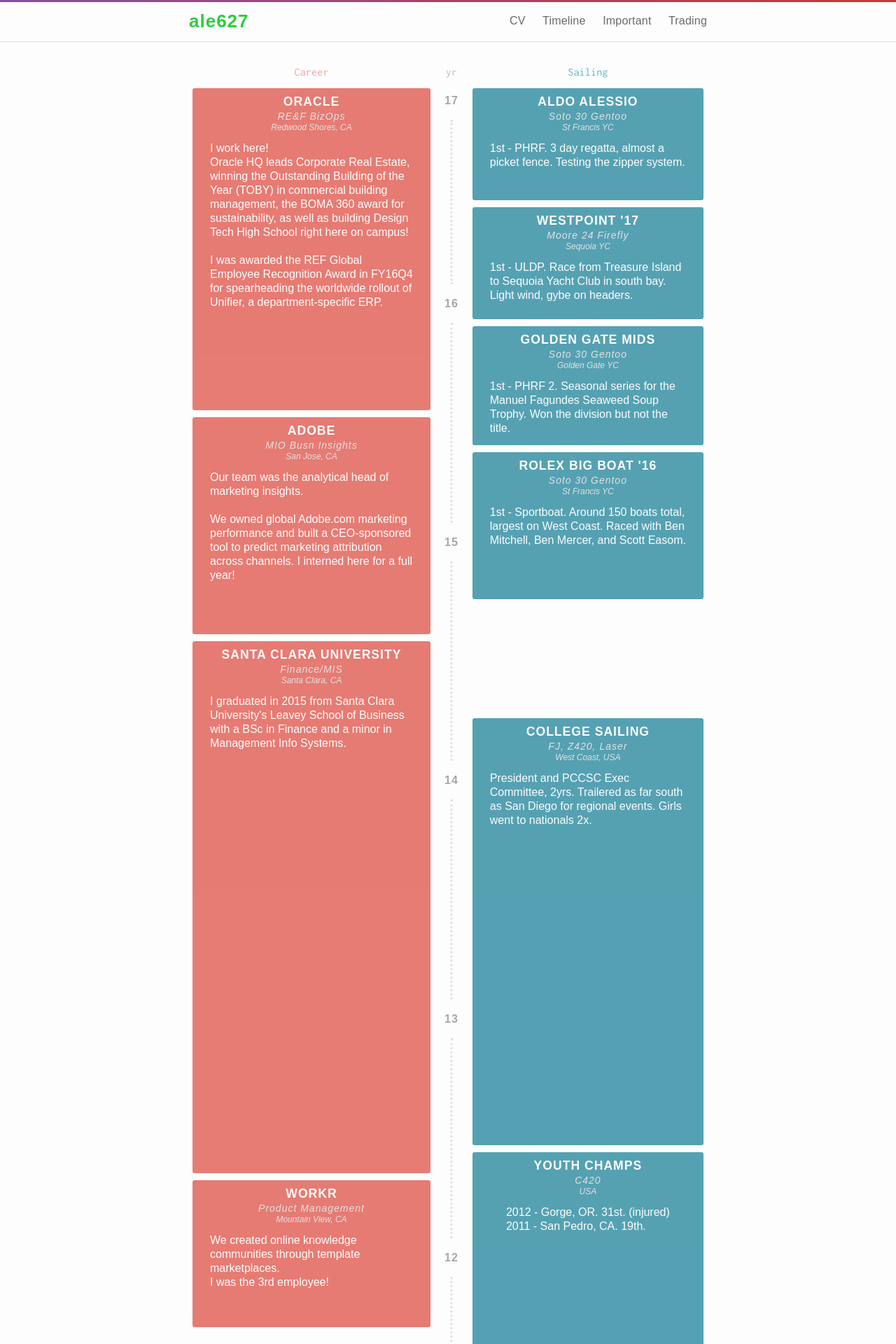
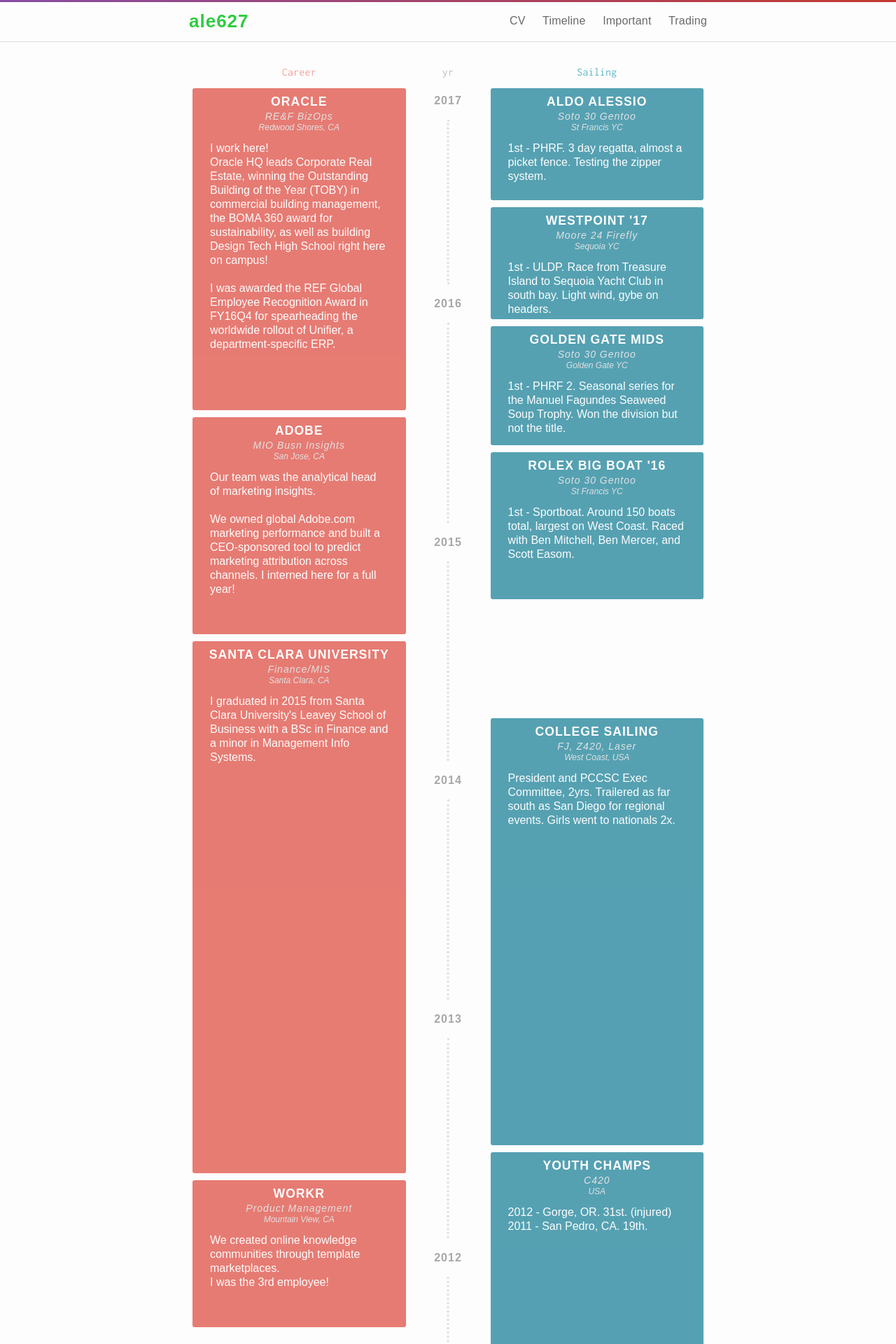
Before and after one commit to ale627/ale627.github.io, a Jekyll site: the page built from b-timeline.md, in a window 1280 px wide. Shown: the top 1920 px of the page at 70% size. Built offline with Jekyll 4.4.1, drawn with Linux system fonts in a browser that asks for light colours; some web fonts are replaced.

Commit message:
responsive yr

```diff
--- a/_layouts/timeline.html
+++ b/_layouts/timeline.html
@@ -22,19 +22,19 @@
             </div>
             <div class="location">Redwood Shores, CA
             </div>
-            <div class="detail">
+            <div class="detail text">
                 I work here!
                 </br>
                 Oracle HQ leads Corporate Real Estate, winning the Outstanding Building of the Year (TOBY) in commercial building management, the BOMA 360 award for sustainability, as well as building Design Tech High School right here on campus!
                 </br></br>
                 I was awarded the REF Global Employee Recognition Award in FY16Q4 for spearheading the worldwide rollout of Unifier, a department-specific ERP.
             </div>
-            <div class="shorter">
+            <div class="shorter text">
                 Oracle leads Corporate Real Estate!  See: TOBY, BOMI, Design Tech HS.  I work here!
                 </br>
                 I was awarded the REF Global Employee Recognition Award in FY16Q4.
             </div>
-            <div class="summary">I work here!</div>
+            <div class="summary text">I work here!</div>
         </div>
 
         <div class="aa content adobe">Adobe
@@ -42,15 +42,15 @@
             </div>
             <div class="location">San Jose, CA
             </div>
-            <div class="detail">
+            <div class="detail text">
                 Our team was the analytical head of marketing insights.
                 </br></br>
                 We owned global Adobe.com marketing performance and built a CEO-sponsored tool to predict marketing attribution across channels.  I interned here for a full year!
             </div>
-            <div class="shorter">
+            <div class="shorter text">
                 Our team reported on Adobe.com and built MMX, a predictive analytics tool.  I interned here for a full year!
             </div>
-            <div class="summary">I interned here for a full year!</div>
+            <div class="summary text">I interned here for a full year!</div>
         </div>
 
 <div class="aa content scu">Santa Clara University
@@ -58,13 +58,13 @@
             </div>
             <div class="location">Santa Clara, CA
             </div>
-            <div class="detail">
+            <div class="detail text">
                 I graduated in 2015 from Santa Clara University's Leavey School of Business with a BSc in Finance and a minor in Management Info Systems.
             </div>
-            <div class="shorter">
+            <div class="shorter text">
                 Graduated 2015 with Finance/MIS from SCU Leavey Business School.
             </div>
-            <div class="summary">'15 LSB Finance/MIS.</div>
+            <div class="summary text">'15 LSB Finance/MIS.</div>
         </div>
 
         <div class="aa content workr">Workr
@@ -72,13 +72,13 @@
             </div>
             <div class="location">Mountain View, CA
             </div>
-            <div class="detail">
+            <div class="detail text">
                 We created online knowledge communities through template marketplaces. </br> I was the 3rd employee!
             </div>
-            <div class="shorter">
+            <div class="shorter text">
                 We created online knowledge communities through template marketplaces.  I was the 3rd employee!
             </div>
-            <div class="summary">I was the 3rd employee!</div>
+            <div class="summary text">I was the 3rd employee!</div>
         </div>
 
         <div class="workr-kyc-gap"></div>
@@ -86,24 +86,50 @@
         <div class="aa content kyc">Kaneohe Yacht Club
             <div class="type">Sailing Instruction</div>
             <div class="location">Kaneohe, HI</div>
-            <div class="detail">Advanced Race coaching</div>
-            <div class="shorter">Advanced Race coaching</div>
-            <div class="summary">I taught sailing here!</div>
+            <div class="detail text">Advanced Race coaching</div>
+            <div class="shorter text">Advanced Race coaching</div>
+            <div class="summary text">I taught sailing here!</div>
         </div>
 
     </div>
 
 
     <div class="date column">yr
-        <div class="year content current">17</div>
-        <div class="year content">16</div>
-        <div class="year content">15</div>
-        <div class="year content">14</div>
-        <div class="year content">13</div>
-        <div class="year content">12</div>
-        <div class="year content">11</div>
-        <div class="year content">10</div>
-        <div class="year content">09</div>
+        <div class="year content current detail">2017</div>
+            <div class="year content current shorter">'17</div>
+            <div class="year content current summary">17</div>
+
+        <div class="year content detail">2016</div>
+            <div class="year content shorter">'16</div>
+            <div class="year content summary">16</div>
+
+        <div class="year content detail">2015</div>
+            <div class="year content shorter">'15</div>
+            <div class="year content summary">15</div>
+
+        <div class="year content detail">2014</div>
+            <div class="year content shorter">'14</div>
+            <div class="year content summary">14</div>
+
+        <div class="year content detail">2013</div>
+            <div class="year content shorter">'13</div>
+            <div class="year content summary">13</div>
+
+        <div class="year content detail">2012</div>
+            <div class="year content shorter">'12</div>
+            <div class="year content summary">12</div>
+
+        <div class="year content detail">2011</div>
+            <div class="year content shorter">'11</div>
+            <div class="year content summary">11</div>
+
+        <div class="year content detail">2010</div>
+            <div class="year content shorter">'10</div>
+            <div class="year content summary">10</div>
+
+        <div class="year content detail">2009</div>
+            <div class="year content shorter">'09</div>
+            <div class="year content summary">09</div>
 
     </div>
 
@@ -113,33 +139,33 @@
         <div class="ss content aldo">Aldo Alessio
             <div class="type">Soto 30 Gentoo</div>
             <div class="location">St Francis YC</div>
-            <div class="detail">1st - PHRF.  3 day regatta, almost a picket fence.  Testing the zipper system.</div>
-            <div class="shorter">1st-PHRF</div>
-            <div class="summary">1st</div>
+            <div class="detail text">1st - PHRF.  3 day regatta, almost a picket fence.  Testing the zipper system.</div>
+            <div class="shorter text">1st-PHRF</div>
+            <div class="summary text">1st</div>
         </div>
 
         <div class="ss content westpoint">Westpoint '17
             <div class="type">Moore 24 Firefly</div>
             <div class="location">Sequoia YC</div>
-            <div class="detail">1st - ULDP.  Race from Treasure Island to Sequoia Yacht Club in south bay.  Light wind, gybe on headers.</div>
-            <div class="shorter">1st-ULDP</div>
-            <div class="summary">1st</div>
+            <div class="detail text">1st - ULDP.  Race from Treasure Island to Sequoia Yacht Club in south bay.  Light wind, gybe on headers.</div>
+            <div class="shorter text">1st-ULDP</div>
+            <div class="summary text">1st</div>
         </div>
 
         <div class="ss content gg">Golden Gate Mids
             <div class="type">Soto 30 Gentoo</div>
             <div class="location">Golden Gate YC</div>
-            <div class="detail">1st - PHRF 2.  Seasonal series for the Manuel Fagundes Seaweed Soup Trophy.  Won the division but not the title.</div>
-            <div class="shorter">1st-PHRF2</div>
-            <div class="summary">1st</div>
+            <div class="detail text">1st - PHRF 2.  Seasonal series for the Manuel Fagundes Seaweed Soup Trophy.  Won the division but not the title.</div>
+            <div class="shorter text">1st-PHRF2</div>
+            <div class="summary text">1st</div>
         </div>
 
         <div class="ss content bbs">Rolex Big Boat '16
             <div class="type">Soto 30 Gentoo</div>
             <div class="location">St Francis YC</div>
-            <div class="detail">1st - Sportboat.  Around 150 boats total, largest on West Coast.  Raced with Ben Mitchell, Ben Mercer, and Scott Easom.</div>
-            <div class="shorter">1st-Sportboat</div>
-            <div class="summary">1st</div>
+            <div class="detail text">1st - Sportboat.  Around 150 boats total, largest on West Coast.  Raced with Ben Mitchell, Ben Mercer, and Scott Easom.</div>
+            <div class="shorter text">1st-Sportboat</div>
+            <div class="summary text">1st</div>
         </div>
 
         <div class="bb-college-gap"></div>
@@ -147,11 +173,11 @@
         <div class="ss content college">College Sailing
             <div class="type">FJ, Z420, Laser</div>
             <div class="location">West Coast, USA</div>
-            <div class="detail">
+            <div class="detail text">
                 President and PCCSC Exec Committee, 2yrs.  Trailered as far south as San Diego for regional events.  Girls went to nationals 2x.
             </div>
-            <div class="shorter">President & PCCSC Committee 2yrs.  Girls team nationals 2x.</div>
-            <div class="summary">President & PCCSC Committee 2yrs.</div>
+            <div class="shorter text">President & PCCSC Committee 2yrs.  Girls team nationals 2x.</div>
+            <div class="summary text">President & PCCSC Committee 2yrs.</div>
         </div>
 
         <div class="ss content youths">Youth Champs
@@ -159,9 +185,9 @@
             </div>
             <div class="location">USA
             </div>
-            <div class="detail">2012 - Gorge, OR.  31st. (injured)</br>2011 - San Pedro, CA.  19th.</div>
-            <div class="shorter">2012 - Gorge<br/>2011 - San Pedro</div>
-            <div class="summary">2012<br/>2011</div>
+            <div class="detail text">2012 - Gorge, OR.  31st. (injured)</br>2011 - San Pedro, CA.  19th.</div>
+            <div class="shorter text">2012 - Gorge<br/>2011 - San Pedro</div>
+            <div class="summary text">2012<br/>2011</div>
         </div>
 
         <div class="ss content cisa">CISA
@@ -169,33 +195,33 @@
             </div>
             <div class="location">Long Beach, CA
             </div>
-            <div class="detail">California International Sailing Association.  Attended high performance clinic in 2010.</div>
-            <div class="shorter">High Performance Clinic, 2010.</div>
-            <div class="summary">2010</div>
+            <div class="detail text">California International Sailing Association.  Attended high performance clinic in 2010.</div>
+            <div class="shorter text">High Performance Clinic, 2010.</div>
+            <div class="summary text">2010</div>
         </div>
 
         <div class="ss content bemis">Junior Nationals
             <div class="type">C420</div>
             <div class="location">USA</div>
-            <div class="detail">2011 - Toms River, NJ<br/>2010 - San Diego, CA<br/>2009 - Marblehead, MA</div>
-            <div class="shorter">2011-Tr. 9th.<br/>2010-Sd. 18th.<br/>2009-Mhd. 8th.</div>
-            <div class="summary">2011<br/>2010<br/>2009</div>
+            <div class="detail text">2011 - Toms River, NJ<br/>2010 - San Diego, CA<br/>2009 - Marblehead, MA</div>
+            <div class="shorter text">2011-Tr. 9th.<br/>2010-Sd. 18th.<br/>2009-Mhd. 8th.</div>
+            <div class="summary text">2011<br/>2010<br/>2009</div>
         </div>
 
         <div class="ss content states">Hawai'i States
             <div class="type">C420</div>
             <div class="location">Kaneohe, HI</div>
-            <div class="detail">1st - 2010</br>1st - 2009</div>
-            <div class="shorter">1st-2010</br>1st-2009</div>
-            <div class="summary">1st - 10</br>1st - 09</div>
+            <div class="detail text">1st - 2010</br>1st - 2009</div>
+            <div class="shorter text">1st-2010</br>1st-2009</div>
+            <div class="summary text">1st - 10</br>1st - 09</div>
         </div>
 
         <div class="ss content traps">Traps & Chutes
             <div class="type">C420</div>
             <div class="location">Kaneohe, HI</div>
-            <div class="detail">1st - 2010</br>1st - 2009</br>1st - 2008</br></div>
-            <div class="shorter">1st-2010</br>1st-2009</br>1st-2008</br></div>
-            <div class="summary">1st-08</br>1st-09</br>1st-10</br></div>
+            <div class="detail text">1st - 2010</br>1st - 2009</br>1st - 2008</br></div>
+            <div class="shorter text">1st-2010</br>1st-2009</br>1st-2008</br></div>
+            <div class="summary text">1st-08</br>1st-09</br>1st-10</br></div>
         </div>
 
     </div>
--- a/_sass/timeline.scss
+++ b/_sass/timeline.scss
@@ -3,7 +3,7 @@
   grid-template-areas: "date analytics sailing trading";
   background-color: $background-color;
   //grid-template-columns: 75px 35% 35% 20%;
-  grid-template-columns: 50px 45% 435;
+  grid-template-columns: 42.5% 15% 42.5%;
 
 }
 
@@ -66,9 +66,7 @@
 
 }
 
-
-
-.detail {
+.text {
   font-size: 16px;
   text-transform: none;
   letter-spacing: 0px;
@@ -77,46 +75,32 @@
   text-align: left;
   padding: 10px 15px;
   line-height: 20px;
+}
 
-  display:inline-block;
+.detail {
+  display:block;
 }
 
 .shorter{
-  font-size: 16px;
-  text-transform: none;
-  letter-spacing: 0px;
-  font-weight: 300;
-  color: $background-color;
-  text-align: left;
-  padding: 10px;
-  line-height: 20px;
-
   display:none;
 }
 
 .summary{
-  font-size: 16px;
-  text-transform: none;
-  letter-spacing: 0px;
-  font-weight: 300;
-  color: $background-color;
-  text-align: left;
   padding: 10px;
-  line-height: 20px;
-
   display:none;
 }
 
 @media screen and (max-width: 800px) {
     .detail{display:none;}
-    .shorter{display:inline-block;}
+    .shorter{display:block;}
     .summary{display:none;}
 }
 
 @media screen and (max-width: 500px) {
     .detail{display:none;}
     .shorter{display:none;}
-    .summary{display:inline-block;}
+    .summary{display:block;}
+    width: 100%;
 }
 
 
@@ -126,8 +110,8 @@
 }
 .year {
   padding-bottom: 300px;
-  text-align: right;
-  //background-color: darken($background-color, 5%);
+  min-width: 30px;
+  text-align: center;
   color: #999;
   font-size: 100%;
   box-shadow: none;
```
Also changed, not shown: 3 other files.
